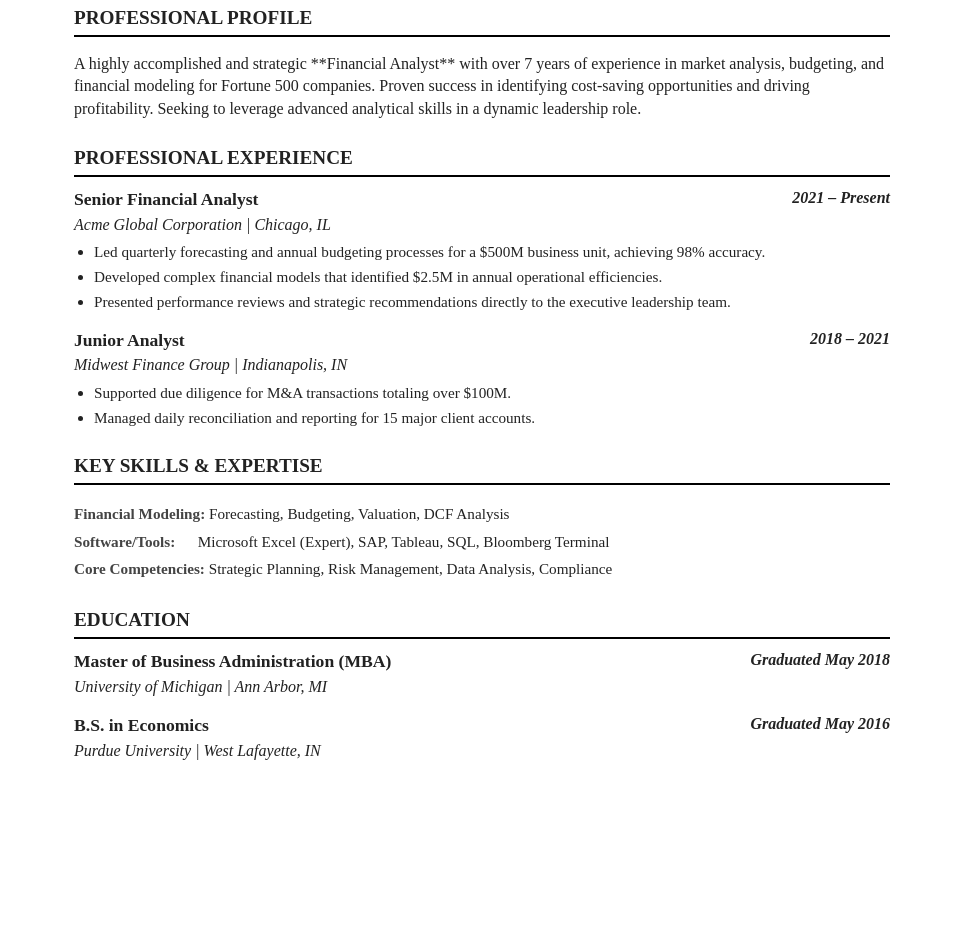
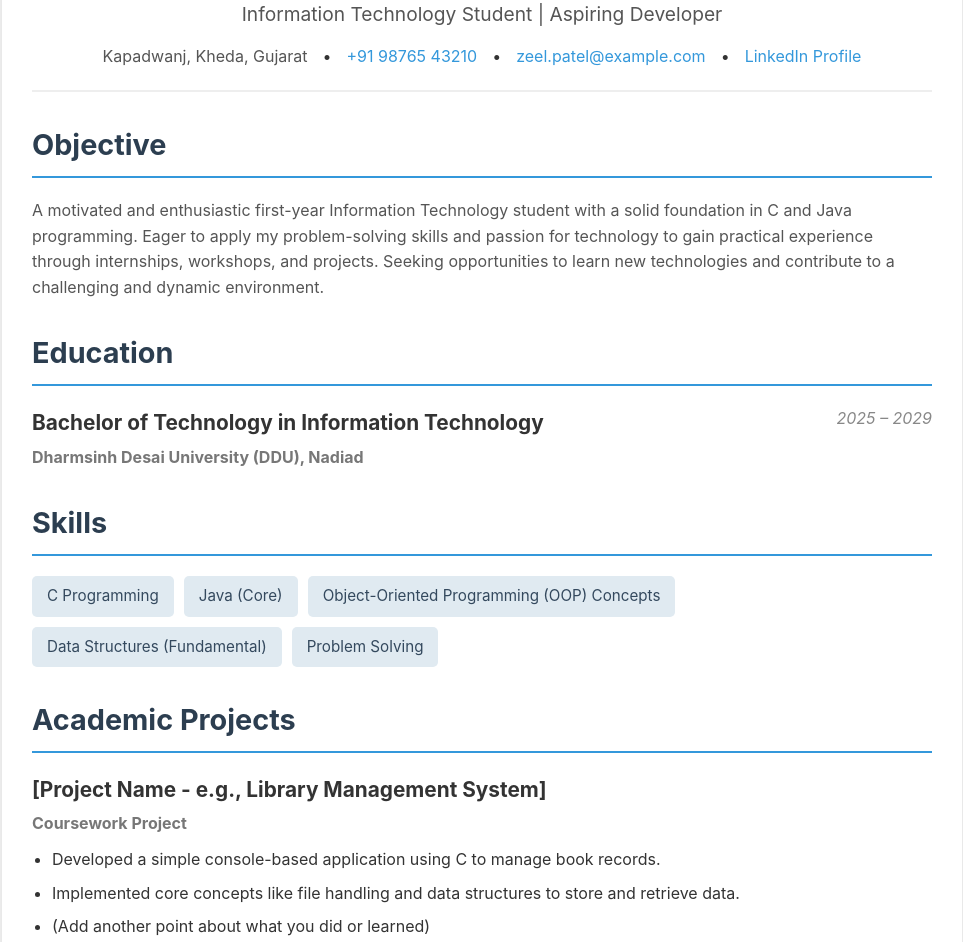
Before and after one commit to patelzeeln1230-del/mywebsite, a plain HTML site: page index.html in a window 1280 px wide. Shown: the part 138-1080 px from the top of the page, without its empty margins (158-1121 px from the left). Before the commit the page ends 948 px from the top, so only its background shows below. Drawn offline with Linux system fonts and the light colour scheme.

Commit message:
Update index.html

```diff
--- a/index.html
+++ b/index.html
@@ -3,188 +3,223 @@
 <head>
     <meta charset="UTF-8">
     <meta name="viewport" content="width=device-width, initial-scale=1.0">
-    <title>Professional Resume - [Your Name]</title>
+    <title>Zeel Patel - Resume</title>
     <style>
-        /* --- Base Styles for Print Readability --- */
+        /* --- Basic Styles --- */
         body {
-            font-family: 'Times New Roman', serif;
-            line-height: 1.4;
-            max-width: 8.5in; /* Standard paper width for printing */
-            margin: 0.5in auto; /* Standard margins */
+            font-family: -apple-system, BlinkMacSystemFont, "Segoe UI", Roboto, "Helvetica Neue", Arial, sans-serif;
+            line-height: 1.6;
+            color: #333;
+            background-color: #f4f4f4;
+            margin: 0;
             padding: 0;
-            color: #222;
         }
 
-        /* --- Header & Contact --- */
-        header {
-            text-align: center;
-            margin-bottom: 15px;
+        .container {
+            max-width: 900px;
+            margin: 30px auto;
+            padding: 30px;
+            background-color: #fff;
+            border-radius: 8px;
+            box-shadow: 0 4px 10px rgba(0,0,0,0.1);
         }
 
-        header h1 {
-            font-size: 2em;
+        /* --- Header & Contact Info --- */
+        .header {
+            text-align: center;
+            border-bottom: 2px solid #eee;
+            padding-bottom: 20px;
+            margin-bottom: 30px;
+        }
+
+        .header h1 {
             margin: 0;
-            text-transform: uppercase;
+            font-size: 2.8em;
+            color: #2c3e50;
+        }
+
+        .header p {
+            margin: 5px 0 0;
+            font-size: 1.2em;
+            color: #555;
         }
 
         .contact-info {
-            font-size: 0.9em;
-            margin: 5px 0 0 0;
+            margin-top: 15px;
+            display: flex;
+            justify-content: center;
+            flex-wrap: wrap;
+            gap: 15px; /* Adds space between items */
         }
 
-        .contact-info a {
-            color: #333;
+        .contact-info a, .contact-info span {
             text-decoration: none;
-            margin: 0 8px;
-            padding: 0 8px;
-            border-right: 1px solid #999;
+            color: #3498db;
+            font-size: 1em;
+            transition: color 0.3s;
         }
 
-        .contact-info a:last-child {
-            border-right: none;
+        .contact-info span {
+             color: #555; /* Color for non-link text */
         }
 
-        /* --- Section Headings --- */
-        section h2 {
-            font-size: 1.2em;
-            text-transform: uppercase;
-            border-bottom: 2px solid #000;
-            padding-bottom: 3px;
-            margin: 25px 0 10px 0;
+        .contact-info a:hover {
+            color: #2980b9;
         }
 
-        /* --- Experience/Education Entries --- */
-        .entry {
-            margin-bottom: 15px;
+        /* --- Section Styling --- */
+        .section {
+            margin-bottom: 30px;
         }
 
-        .title-line {
-            display: flex;
-            justify-content: space-between;
-            font-weight: bold;
-            margin-bottom: 2px;
+        .section h2 {
+            font-size: 1.8em;
+            color: #2c3e50;
+            border-bottom: 2px solid #3498db;
+            padding-bottom: 8px;
+            margin-bottom: 20px;
         }
 
-        .title-line .job-title {
-            font-size: 1.1em;
+        .section p {
+            color: #555;
         }
 
-        .title-line .dates {
+        /* --- Education & Projects --- */
+        .item {
+            margin-bottom: 20px;
+        }
+
+        .item h3 {
+            margin: 0;
+            font-size: 1.3em;
+            color: #333;
+        }
+
+        .item .date {
+            float: right;
+            color: #888;
             font-style: italic;
         }
 
-        .company-line {
-            font-style: italic;
-            margin-bottom: 5px;
+        .item p {
+            margin: 5px 0;
+            color: #777;
+            font-weight: bold;
         }
 
-        /* --- Bullet Points --- */
-        ul {
+        .item ul {
+            padding-left: 20px;
+            margin-top: 10px;
             list-style-type: disc;
-            margin: 0 0 0 20px;
+        }
+
+        .item ul li {
+            margin-bottom: 8px;
+        }
+
+
+        /* --- Skills --- */
+        .skills-list {
+            list-style: none;
             padding: 0;
+            margin: 0;
+            display: flex;
+            flex-wrap: wrap;
+            gap: 10px;
+        }
+
+        .skills-list li {
+            background-color: #e0eaf1;
+            color: #34495e;
+            padding: 8px 15px;
+            border-radius: 5px;
             font-size: 0.95em;
         }
 
-        li {
-            margin-bottom: 4px;
+        /* --- Responsive Design --- */
+        @media (max-width: 600px) {
+            .container {
+                margin: 10px;
+                padding: 20px;
             }
-
-        /* --- Skills Section --- */
-        .skills-list {
-            line-height: 1.8;
-            font-size: 0.95em;
+            .header h1 {
+                font-size: 2.2em;
             }
-
-        .skills-list strong {
-            display: inline-block;
-            min-width: 120px;
-            color: #444;
+            .item .date {
+                float: none;
+                display: block;
+                margin-top: 5px;
+                font-size: 0.9em;
+            }
         }
     </style>
 </head>
 <body>
 
-    <header>
-        <h1>[YOUR FULL NAME]</h1>
-        <p class="contact-info">
-            [123] 456-7890
-            <a href="mailto:your.email@example.com">your.email@example.com</a>
+    <div class="container">
+        <header class="header">
+            <h1>Zeel Patel</h1>
+            <p>Information Technology Student | Aspiring Developer</p>
+            <div class="contact-info">
+                <span>Kapadwanj, Kheda, Gujarat</span> &bull;
+                <a href="tel:+919876543210">+91 98765 43210</a> &bull;
+                <a href="mailto:zeel.patel@example.com">zeel.patel@example.com</a> &bull;
                 <a href="https://linkedin.com/in/yourprofile" target="_blank">LinkedIn Profile</a>
-            <a href="[Your City, State]">City, State</a>
-        </p>
+            </div>
         </header>
 
         <main>
-
-        <section id="summary">
-            <h2>Professional Profile</h2>
-            <p>A highly accomplished and strategic **Financial Analyst** with over 7 years of experience in market analysis, budgeting, and financial modeling for Fortune 500 companies. Proven success in identifying cost-saving opportunities and driving profitability. Seeking to leverage advanced analytical skills in a dynamic leadership role.</p>
+            <section class="section">
+                <h2>Objective</h2>
+                <p>
+                    A motivated and enthusiastic first-year Information Technology student with a solid foundation in C and Java programming. Eager to apply my problem-solving skills and passion for technology to gain practical experience through internships, workshops, and projects. Seeking opportunities to learn new technologies and contribute to a challenging and dynamic environment.
+                </p>
             </section>
 
-        <section id="experience">
-            <h2>Professional Experience</h2>
-
-            <article class="entry">
-                <div class="title-line">
-                    <span class="job-title">Senior Financial Analyst</span>
-                    <span class="dates">2021 – Present</span>
-                </div>
-                <div class="company-line">Acme Global Corporation | Chicago, IL</div>
-                <ul>
-                    <li>Led quarterly forecasting and annual budgeting processes for a $500M business unit, achieving 98% accuracy.</li>
-                    <li>Developed complex financial models that identified $2.5M in annual operational efficiencies.</li>
-                    <li>Presented performance reviews and strategic recommendations directly to the executive leadership team.</li>
-                </ul>
-            </article>
-
-            <article class="entry">
-                <div class="title-line">
-                    <span class="job-title">Junior Analyst</span>
-                    <span class="dates">2018 – 2021</span>
-                </div>
-                <div class="company-line">Midwest Finance Group | Indianapolis, IN</div>
-                <ul>
-                    <li>Supported due diligence for M&A transactions totaling over $100M.</li>
-                    <li>Managed daily reconciliation and reporting for 15 major client accounts.</li>
-                </ul>
-            </article>
-
-        </section>
-
-        <section id="skills">
-            <h2>Key Skills & Expertise</h2>
-            <div class="skills-list">
-                <p>
-                    <strong>Financial Modeling:</strong> Forecasting, Budgeting, Valuation, DCF Analysis<br>
-                    <strong>Software/Tools:</strong> Microsoft Excel (Expert), SAP, Tableau, SQL, Bloomberg Terminal<br>
-                    <strong>Core Competencies:</strong> Strategic Planning, Risk Management, Data Analysis, Compliance
-                </p>
+            <section class="section">
+                <h2>Education</h2>
+                <div class="item">
+                    <span class="date">2025 &ndash; 2029</span>
+                    <h3>Bachelor of Technology in Information Technology</h3>
+                    <p>Dharmsinh Desai University (DDU), Nadiad</p>
                 </div>
                 </section>
 
-        <section id="education">
-            <h2>Education</h2>
+            <section class="section">
+                <h2>Skills</h2>
+                <ul class="skills-list">
+                    <li>C Programming</li>
+                    <li>Java (Core)</li>
+                    <li>Object-Oriented Programming (OOP) Concepts</li>
+                    <li>Data Structures (Fundamental)</li>
+                    <li>Problem Solving</li>
+                    </ul>
+            </section>
 
-            <article class="entry">
-                <div class="title-line">
-                    <span class="job-title">Master of Business Administration (MBA)</span>
-                    <span class="dates">Graduated May 2018</span>
+            <section class="section">
+                <h2>Academic Projects</h2>
+                <div class="item">
+                    <h3>[Project Name - e.g., Library Management System]</h3>
+                    <p>Coursework Project</p>
+                    <ul>
+                        <li>Developed a simple console-based application using C to manage book records.</li>
+                        <li>Implemented core concepts like file handling and data structures to store and retrieve data.</li>
+                        <li>(Add another point about what you did or learned)</li>
+                    </ul>
                 </div>
-                <div class="company-line">University of Michigan | Ann Arbor, MI</div>
-            </article>
+                </section>
 
-            <article class="entry">
-                <div class="title-line">
-                    <span class="job-title">B.S. in Economics</span>
-                    <span class="dates">Graduated May 2016</span>
-                </div>
-                <div class="company-line">Purdue University | West Lafayette, IN</div>
-            </article>
-
+            <section class="section">
+                <h2>Extracurricular Activities & Achievements</h2>
+                 <ul>
+                    <li>(Example: Participated in a university-level coding competition.)</li>
+                    <li>(Example: Member of the university's tech club.)</li>
+                    <li>(Add any other relevant activities or achievements here.)</li>
+                </ul>
             </section>
 
         </main>
+    </div>
 
 </body>
 </html>
```
Lines whose indentation alone changed are shown as unchanged.
